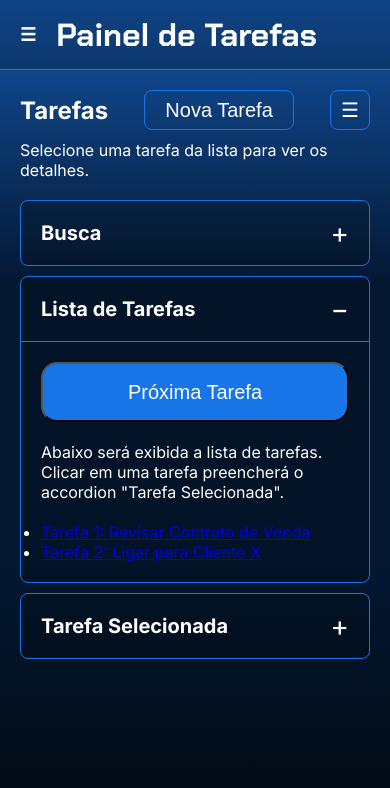
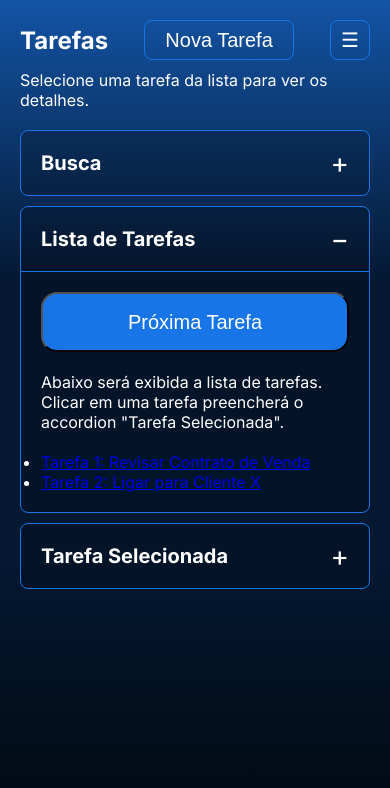
Before and after one commit to preservabens/Webticket, a plain HTML site: page Index.html in a window 390 px wide. Drawn offline with Linux system fonts and the light colour scheme.

Commit message:
remoção quadro superior

```diff
--- a/Index.html
+++ b/Index.html
@@ -33,22 +33,7 @@
   </nav>
 
   <div id="main">
-    <header id="header">
-      <button id="header-toggle-btn">☰</button>
-      <h1>Painel de Tarefas</h1>
-    </header>
-
-    <main id="content-target">
-      <h2>Bem-vindo!</h2>
-      <p>Selecione uma opção no menu para começar.</p>
-      <br>
-      <div class="tile-container">
-        <button type="button" class="tile">Nova Tarefa</button>
-        <button type="button" class="tile">Minhas Tarefas</button>
-        <button type="button" class="tile">Equipe</button>
-        <button type="button" class="tile">Configurações</button>
-      </div>
-    </main>
+    <main id="content-target"></main>
   </div>
 
   <!-- O atributo 'defer' garante que o script só execute após o HTML ser analisado -->
--- a/dashboard.css
+++ b/dashboard.css
@@ -5,7 +5,6 @@
   --secondary-bg: #1354A5;
   --text-color: #FFF;
   --accent-color: #1875E8;
-  --header-height: 70px;
 }
 
 * {
@@ -50,28 +49,6 @@ h1 {
   display: flex;
   flex-direction: column;
   height: 100vh;
-}
-
-#header {
-  height: var(--header-height);
-  background-color: rgba(0, 0, 0, 0.2);
-  border-bottom: 1px solid var(--accent-color);
-  display: flex;
-  align-items: center;
-  padding: 0 20px;
-  color: var(--text-color);
-  flex-shrink: 0; /* Impede que o header encolha */
-}
-
-#header-toggle-btn {
-  display: none; /* Oculto por padrão */
-  cursor: pointer;
-  font-size: 18px;
-  font-weight: 700;
-  margin-right: 20px;
-  background: none;
-  border: none;
-  color: var(--text-color);
 }
 
 #content-target {
@@ -414,10 +391,10 @@ body.sidebar-collapsed .nav-btn {
 
 #task-sidebar {
   position: fixed;
-  top: var(--header-height); /* Alinha com a parte de baixo do header principal */
+  top: 0;
   right: 0;
   width: 300px;
-  height: calc(100% - var(--header-height));
+  height: 100%;
   background-color: var(--primary-bg);
   border-left: 1px solid var(--accent-color);
   padding: 20px;
--- a/main.js
+++ b/main.js
@@ -1,6 +1,5 @@
 document.addEventListener('DOMContentLoaded', () => {
   const sidebarToggleBtn = document.getElementById('sidebar-toggle-btn');
-  const headerToggleBtn = document.getElementById('header-toggle-btn');
   const body = document.body;
   const contentTarget = document.getElementById('content-target');
   const navButtons = document.querySelectorAll('.nav-btn');
@@ -31,7 +30,6 @@ document.addEventListener('DOMContentLoaded', () => {
   };
 
   sidebarToggleBtn.addEventListener('click', handleMenuToggle);
-  headerToggleBtn.addEventListener('click', handleMenuToggle);
 
   // --- DELEGAÇÃO DE EVENTOS PARA CONTEÚDO DINÂMICO ---
   contentTarget.addEventListener('click', (event) => {
```
